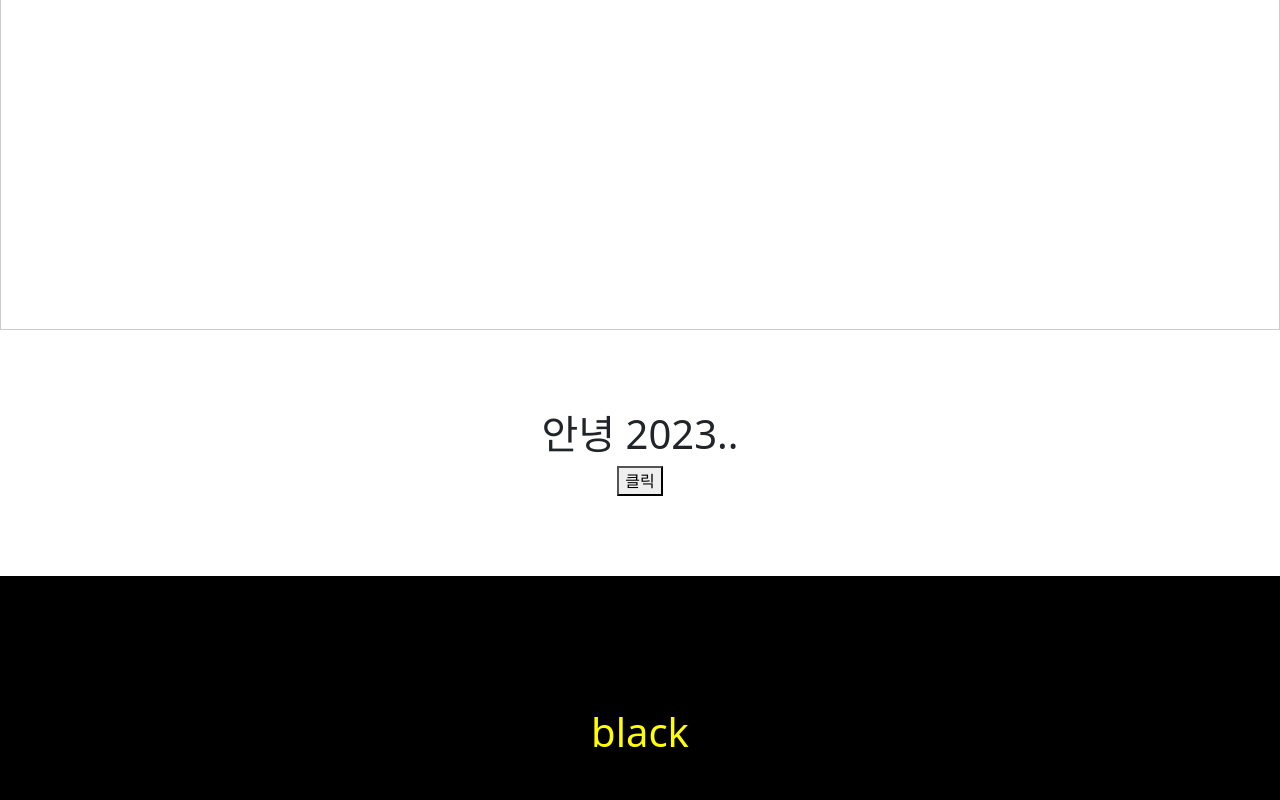
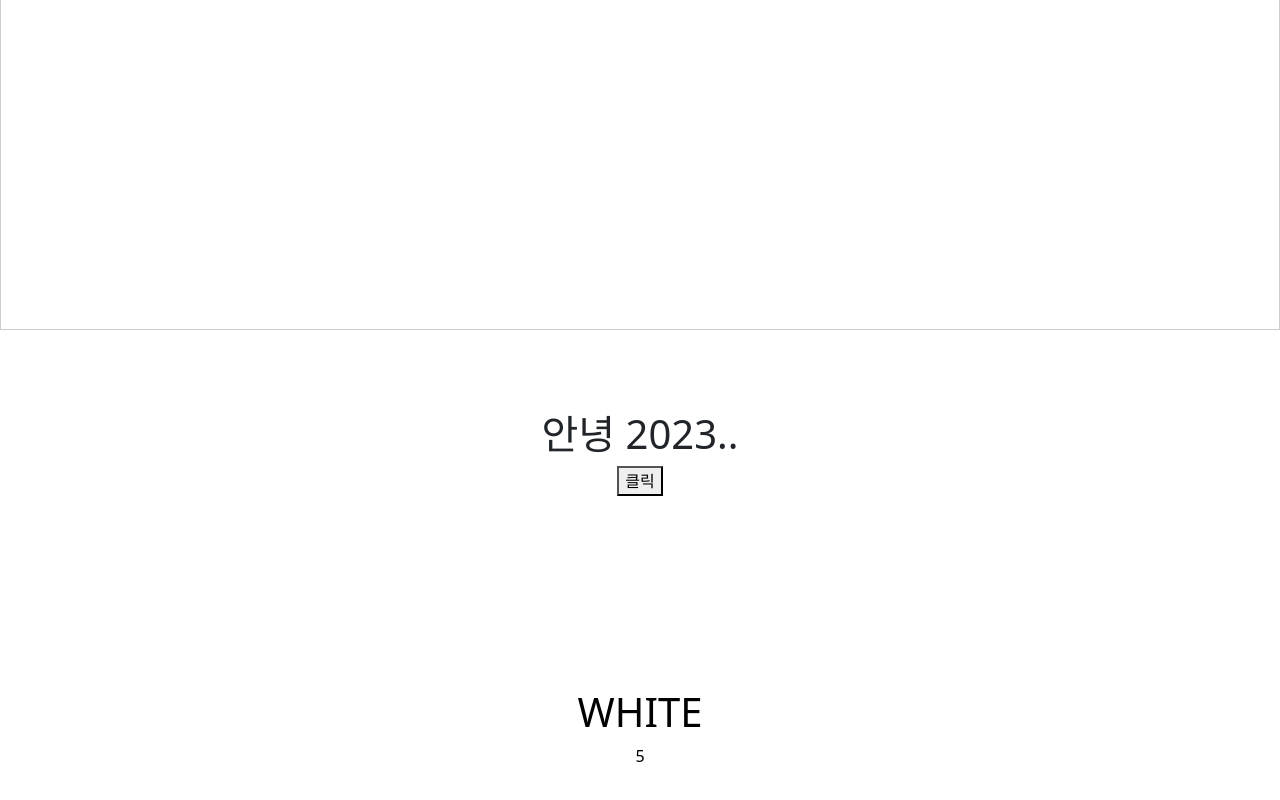
Before and after one commit to jiyy25/react-study, a React (Create React App) app: page /Features in a window 1280 px wide. Shown: the part 1484-2284 px from the top of the page. Built offline with nearby package versions, Linux system fonts and the light colour scheme.

Commit message:
useEffect에 대하여

```diff
--- a/src/css/style.css
+++ b/src/css/style.css
@@ -11,8 +11,23 @@
     /* text-align: center; */
     /* display: inline-block; */
     display: flex;
+    flex-direction: column;
     align-items: center;
     justify-content: center;
-
+    color: yellow;
+    background-color: black;
 
 }
+
+#BWArea.whiteMode {
+    color: black;
+    background-color: white;
+}
+
+#BWArea h1::before{
+    content: 'BlACK';
+}
+
+#BWArea.whiteMode h1::before{
+    content: 'WHITE';
+}
--- a/src/useRef/Blackwhite.js
+++ b/src/useRef/Blackwhite.js
@@ -1,18 +1,61 @@
-import React, { useState } from 'react'
+import React, { useEffect, useState } from 'react'
 import '../css/style.css'
 
 function Blackwhite() {
-    const [black, setWhite] = useState(true)
+    // const [black, setWhite] = useState(true)
+    const [num, setNum] = useState(0)
+
+
+
+
+    //자바스크립트 함수로 만들어보기
+    let change = true
+
+
+    function colorChange() {
+        if (change) {
+            document.querySelector("#BWArea").classList.add('whiteMode')
+
+        } else {
+            document.querySelector("#BWArea").classList.remove('whiteMode')
+        }
+        change = !change
+        // change 변수의 값을 현재상태의 반대로 설정하여 토글
+        // 클래스가 추가 또는 제거 된 후에 변수값이 true였으면 false, false였으면 true로 계속 변경되기 떄문에 토글이 될 수 있는 것.
+    }
+
+
+    useEffect(() => {
+        colorChange()
+    }, [])
+
+    //num이 1초마다 랜더링 될 때마다 그 부분만 랜더링 됨
+    useEffect(() => {
+        const autoNumber = setInterval(() => {
+            setNum(num + 1);
+        },1000);
+
+        return () => {
+            clearInterval(autoNumber);
+        };
+
+    }, [num]);
+
     return (
-        <div id='BWArea'
-            style={{ backgroundColor: black ? 'black' : 'white' }}>
-            <h1 onClick={() => { setWhite(!black) }}
-                style={{
-                    color: black ? 'yellow' : 'black'
-                }}
-            >
-                {black ? "black" : "white"}</h1>
-            <p></p>
+        // <div id='BWArea'
+        //     style={{ backgroundColor: black ? 'black' : 'white' }}>
+        //     <h1 onClick={() => { setWhite(!black) }}
+        //         style={{
+        //             color: black ? 'yellow' : 'black'
+        //         }}
+        //     >
+        //         {black ? "black" : "white"}</h1>
+        //     <p></p>
+        // </div>
+
+        <div id='BWArea'>
+            <h1 onClick={colorChange}></h1>
+            <p>{num}</p>
         </div>
     )
 }
```
